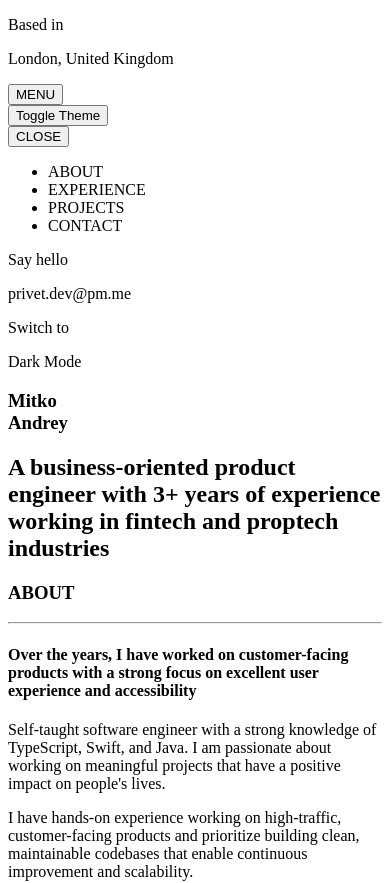
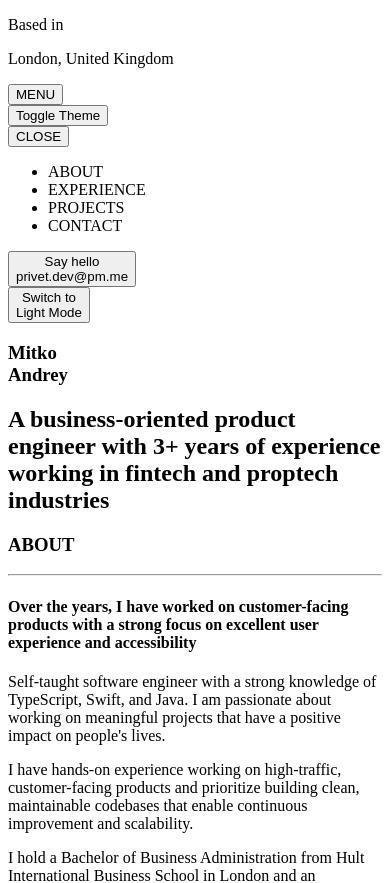
Before and after one commit to kappaggaeru/portfoliov2, a Next.js app: page / in a window 390 px wide. Shown: the top 883 px of the page. Built offline with nearby package versions, Linux system fonts and the light colour scheme.

Commit message:
Agrego manejo de menu solo para mobile

```diff
--- a/src/app/components/buttons/action-button-component.tsx
+++ b/src/app/components/buttons/action-button-component.tsx
@@ -1,6 +1,6 @@
 import { ActionButtonProps } from "@/app/models/button-custom-model";
 
-export default function ActionButtonComponent({ texts, icon }: ActionButtonProps) {
+export default function ActionButtonComponent({ texts, icon, styleClass }: ActionButtonProps) {
     const Texts = texts?.map((text, index) =>
         <span key={index}>
             {text}
@@ -16,7 +16,7 @@ export default function ActionButtonComponent({ texts, icon }: ActionButtonProps
     );
 
     return (
-        <button className="action-button-container">
+        <button className={"action-button-container " + styleClass}>
             <div className={icon ? "d-flex flex-row" : ""}>
                 {Texts}
                 {icon?.path && Icon}
--- a/src/app/components/buttons/toggle-mode-button-component.tsx
+++ /dev/null
@@ -1,12 +0,0 @@
-import { useTheme } from "@/app/context/ThemeContext";
-
-export default function ToggleModeButton() {
-    const { theme, toggleTheme } = useTheme();
-
-    return (
-        <div className="button-link" onClick={toggleTheme}>
-            <p>Switch to</p>
-            {theme === "light" ? "Dark Mode" : "Light Mode"}
-        </div>
-    );
-}
--- /dev/null
+++ b/src/app/components/buttons/toggle-theme-button-component.tsx
@@ -0,0 +1,14 @@
+import { useTheme } from "@/app/context/ThemeContext";
+import ActionButtonComponent from "./action-button-component";
+
+export default function ToggleThemeButton() {
+    const { theme, toggleTheme } = useTheme();
+
+    const currentTheme = theme == "light" ? "Light Mode" : 'Dark Mode';
+
+    return (
+        <div onClick={toggleTheme}>
+            <ActionButtonComponent texts={["Switch to", currentTheme]} styleClass="text-align-end"/>
+        </div>
+    );
+}
--- a/src/app/components/menu-component.tsx
+++ b/src/app/components/menu-component.tsx
@@ -1,6 +1,6 @@
 import { useMenu } from "../context/MenuContext";
 import ActionButtonComponent from "./buttons/action-button-component";
-import ToggleModeButton from "./buttons/toggle-mode-button-component";
+import ToggleThemeButton from "./buttons/toggle-theme-button-component";
 
 export default function MenuComponent() {
     const { toggleMenu } = useMenu();
@@ -29,11 +29,10 @@ export default function MenuComponent() {
     function FooterMenu() {
         return (
             <div className="footer-menu-container">
-                <div className="footer-menu-item button-link">
-                    <p>Say hello</p>
-                    <p>privet.dev@pm.me</p>
+                <div className="footer-menu-item">
+                    <ActionButtonComponent texts={["Say hello", "privet.dev@pm.me"]} />
                 </div>
-                <ToggleModeButton />
+                <ToggleThemeButton />
             </div>
         )
     }
@@ -43,11 +42,13 @@ export default function MenuComponent() {
             <div className="menu-header-container">
                 <CloseMenuButton />
             </div>
-            <div className="links-container">
-                <MenuLinks />
-            </div>
-            <div className="menu-footer-container">
-                <FooterMenu />
+            <div className="menu-content-container">
+                <div className="links-container">
+                    <MenuLinks />
+                </div>
+                <div className="menu-footer-container">
+                    <FooterMenu />
+                </div>
             </div>
         </div>
     );
--- a/src/app/context/MenuContext.tsx
+++ b/src/app/context/MenuContext.tsx
@@ -13,7 +13,20 @@ const MenuContext = createContext<MenuContextType | undefined>(undefined);
 export const MenuProvider = ({ children }: { children: ReactNode }) => {
     const [showMenu, setShowMenu] = useState(false);
 
-    const toggleMenu = () => setShowMenu(!showMenu);
+    const toggleMenu = () => {
+        setShowMenu(prevShowMenu => {
+            const newShowMenu = !prevShowMenu;
+
+            if (typeof window !== 'undefined') {
+                const mainContainer = document.querySelector("#main-container");
+                if (mainContainer) {
+                    mainContainer.classList.toggle("main-d-none", newShowMenu);
+                }
+            }
+
+            return newShowMenu;
+        });
+    };
 
     return (
         <MenuContext value={{ showMenu, toggleMenu }}>
--- a/src/app/globals.css
+++ b/src/app/globals.css
@@ -9,15 +9,18 @@
 }
 
 .light {
-    --background: #fff;
+    /* --background: #DFE0E2; */
+    --background: #FFFFFF;
     --foreground: #242126;
     --secondary: #575757;
+    --tertiary: #969696;
 }
 
 .dark {
     --background: #242126;
-    --foreground: #c4c5c9;
+    --foreground: #C4C5C9;
     --secondary: #969696;
+    --tertiary: #4E4752;
 }
 
 body {
@@ -66,7 +69,6 @@ h4 {
     padding: 2rem 1.5rem;
     display: flex;
     flex-direction: column;
-    justify-content: space-between;
     position: fixed;
     top: 0;
     right: 0;
@@ -77,6 +79,14 @@ h4 {
 .menu-header-container {
     display: flex;
     justify-content: end;
+}
+
+.menu-content-container {
+    display: flex;
+    justify-content: space-between;
+    flex-direction: column;
+    height: 100%;
+    margin-top: 3rem;
 }
 
 .navbar-container {
@@ -218,6 +228,10 @@ h4 {
     display: none;
 }
 
+.main-d-none {
+    display: none !important;
+}
+
 .action-button-container {
     cursor: pointer;
     width: fit-content;
@@ -228,7 +242,7 @@ h4 {
     margin-top: .25rem;
     width: 100%;
     height: 2px;
-    background: #969696;
+    background: var(--tertiary);
 }
 
 .button-bottom-border {
@@ -261,7 +275,23 @@ h4 {
     column-gap: 2rem;
 }
 
+.text-align-start {
+    text-align: start;
+}
+
+.text-align-end {
+    text-align: end;
+}
+
 @media screen and (min-width: 48rem) {
+    .main-d-none {
+        display: block !important;
+    }
+
+    .menu-container {
+        display: none;
+    }
+
     .site-container {
         padding: 2rem 0;
     }
--- a/src/app/models/button-custom-model.tsx
+++ b/src/app/models/button-custom-model.tsx
@@ -1,4 +1,5 @@
 export interface ActionButtonProps {
     texts?: string[];
     icon?: { path: string };
+    styleClass?: string;
 }
--- a/src/app/page.tsx
+++ b/src/app/page.tsx
@@ -13,7 +13,7 @@ export default function Home() {
                 <header className="header-container">
                     <NavbarComponent />
                 </header>
-                <main className="main-container">
+                <main className="main-container" id="main-container">
                     <WelcomeComponent />
                     <AboutComponent />
                     <ExperienceComponent />
```
